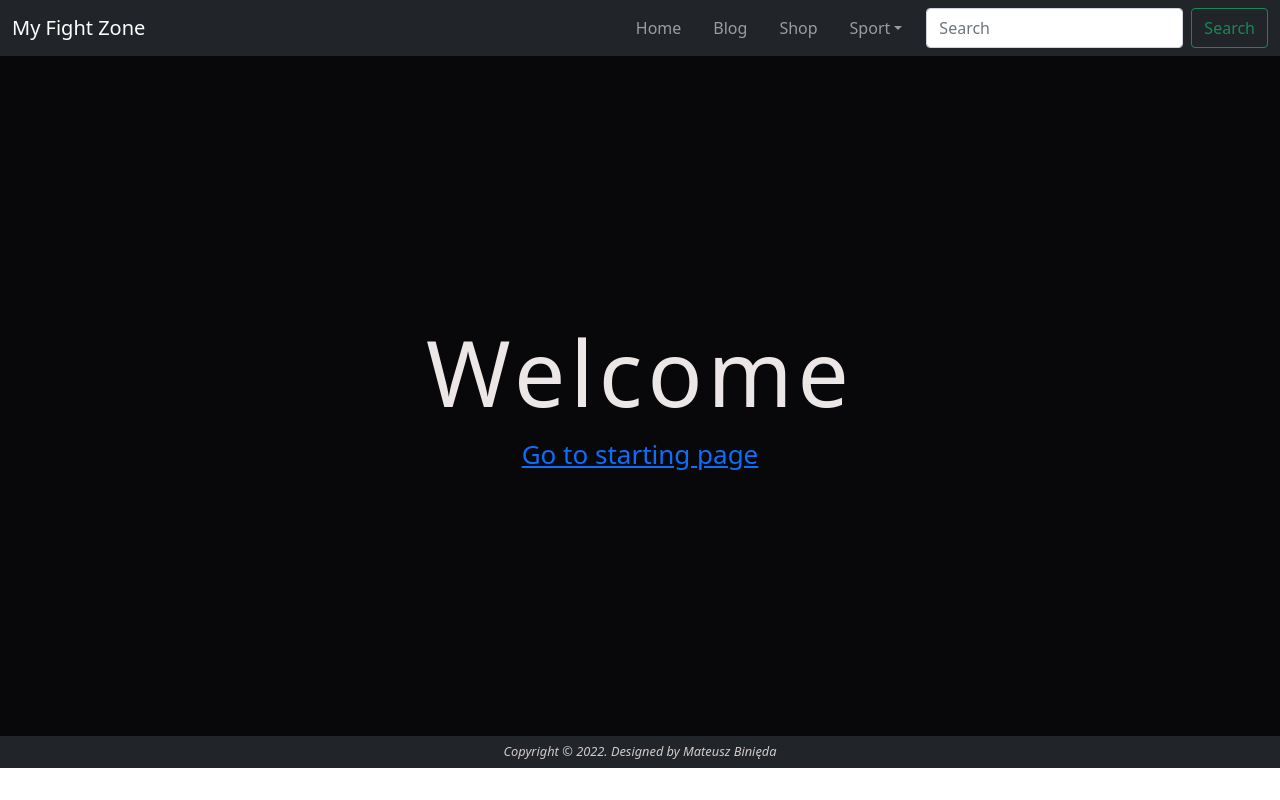
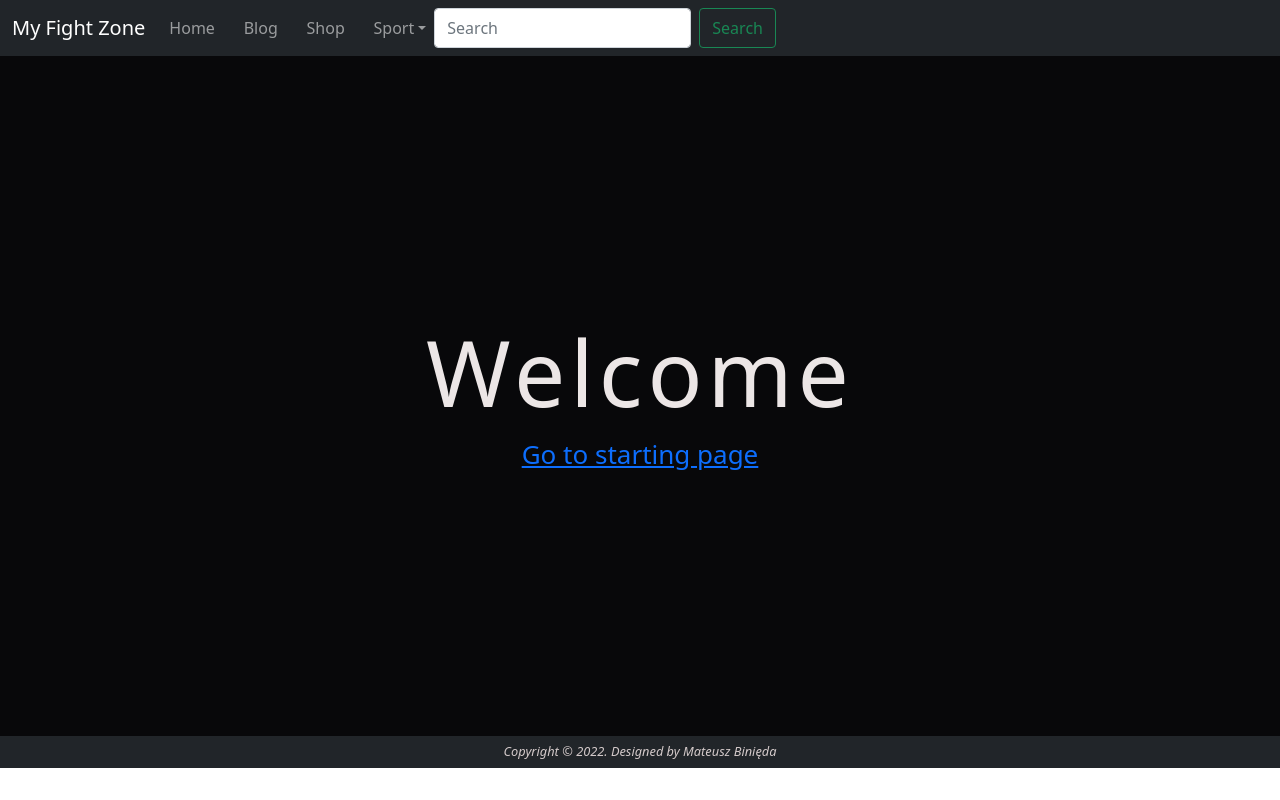
Before and after one commit to Arssin/My-Fight-Zone, a React (Create React App) app: page / in a window 1280 px wide. Built offline with nearby package versions, Linux system fonts and the light colour scheme.

Commit message:
navbar refactor

```diff
--- a/src/components/Navbar/Navbar.scss
+++ b/src/components/Navbar/Navbar.scss
@@ -2,10 +2,19 @@
     height: 10%;
 }
 
-.nav {
-    display: flex;
-    flex-grow: 1;
-    justify-content: flex-end;
-    gap: 1em;
-    margin-right: 1em;
+.offcanvas {
+    .nav {
+        display: flex;
+        justify-content: flex-end;
+        gap: 0.8em;
+        margin-bottom: 2rem;
+
+        @media (min-width: 768px) {
+            margin-bottom: 0;
+        }
+
+        .dropdown-item:hover {
+            color: rgb(105, 105, 206);
+        }
+    }
 }
--- a/src/components/Navbar/Navbar.tsx
+++ b/src/components/Navbar/Navbar.tsx
@@ -12,30 +12,24 @@ import './Navbar.scss'
 
 export function NavigationBar() {
     return (
-        <>
-            {['lg'].map((expand: string) => (
         <Navbar
-                    key={expand}
+            key="lg"
             bg="dark"
             variant="dark"
-                    expand={expand}
+            expand="lg"
             className="navbar"
         >
             <Container fluid>
                 <Navbar.Brand href="/home">My Fight Zone</Navbar.Brand>
-                        <Navbar.Toggle
-                            aria-controls={`offcanvasNavbar-expand-${expand}`}
-                        />
+                <Navbar.Toggle aria-controls="offcanvasNavbar-expand-lg" />
                 <Navbar.Offcanvas
-                            id={`offcanvasNavbar-expand-${expand}`}
-                            aria-labelledby={`offcanvasNavbarLabel-expand-${expand}`}
+                    id="offcanvasNavbar-expand-lg"
+                    aria-labelledby="offcanvasNavbarLabel-expand-lg"
                     placement="end"
                 >
                     <Offcanvas.Header closeButton>
-                                <Offcanvas.Title
-                                    id={`offcanvasNavbarLabel-expand-${expand}`}
-                                >
-                                    Offcanvas
+                        <Offcanvas.Title id="offcanvasNavbarLabel-expand-lg">
+                            Menu
                         </Offcanvas.Title>
                     </Offcanvas.Header>
                     <Offcanvas.Body>
@@ -45,7 +39,7 @@ export function NavigationBar() {
                             <Nav.Link href="blog">Shop</Nav.Link>
                             <NavDropdown
                                 title="Sport"
-                                        id={`offcanvasNavbarDropdown-expand-${expand}`}
+                                id="offcanvasNavbarDropdown-expand-lg"
                             >
                                 <NavDropdown.Item href="#action3">
                                     Brazilian Jiu-Jitsu
@@ -71,15 +65,11 @@ export function NavigationBar() {
                                 className="me-2"
                                 aria-label="Search"
                             />
-                                    <Button variant="outline-success">
-                                        Search
-                                    </Button>
+                            <Button variant="outline-success">Search</Button>
                         </Form>
                     </Offcanvas.Body>
                 </Navbar.Offcanvas>
             </Container>
         </Navbar>
-            ))}
-        </>
     )
 }
```
Lines whose indentation alone changed are shown as unchanged.
